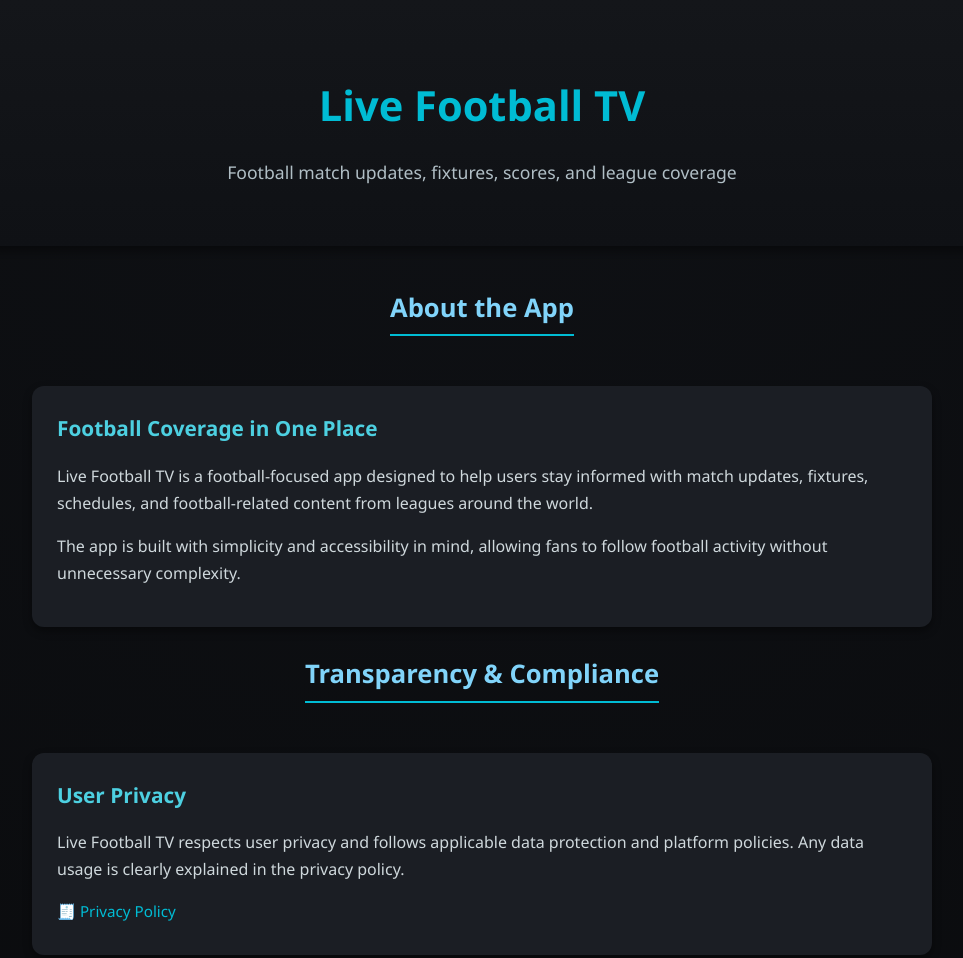
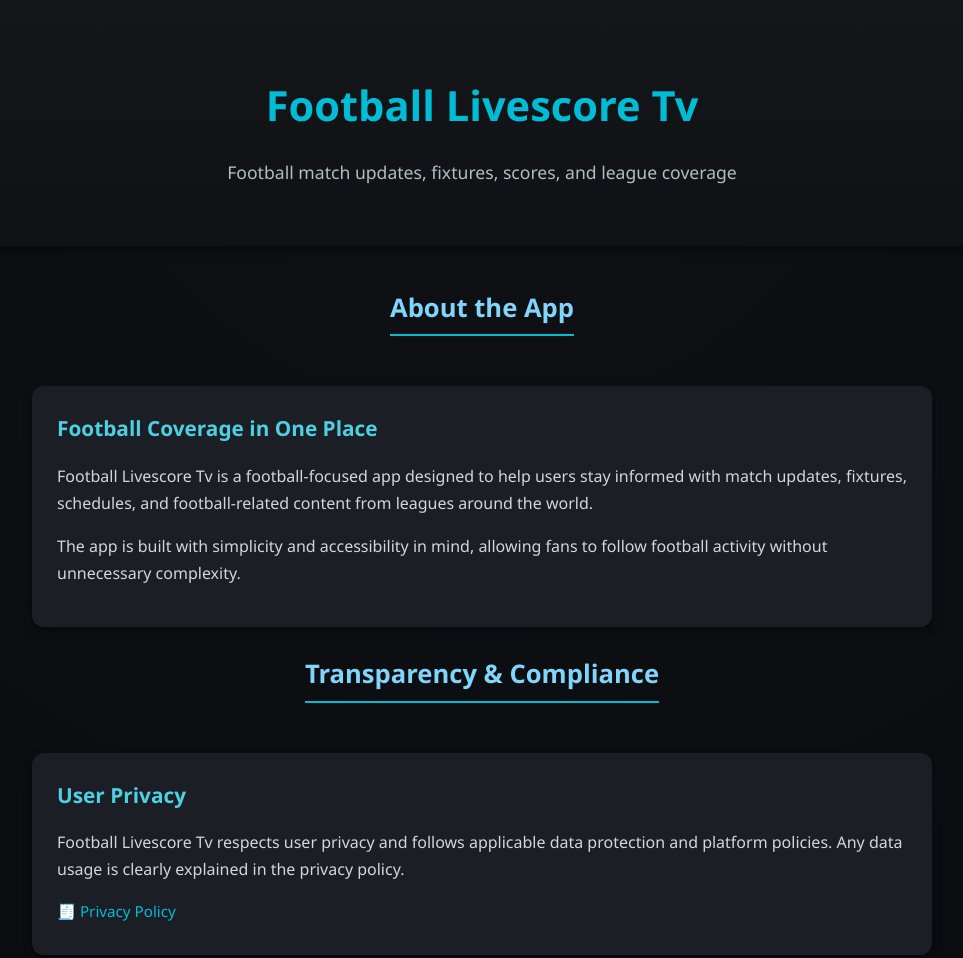
Before and after one commit to Nicky-muindi/nicky-muindi.github.io, a plain HTML site: page football-livescore-tv/index.html in a window 1280 px wide. Shown: the top 958 px of the page, without its empty margins (158-1121 px from the left). Drawn offline with Linux system fonts and the light colour scheme.

Commit message:
Update index.html

```diff
--- a/football-livescore-tv/index.html
+++ b/football-livescore-tv/index.html
@@ -1,13 +1,12 @@
-
 <!DOCTYPE html>
 <html lang="en">
 <head>
   <meta charset="UTF-8" />
   <meta name="viewport" content="width=device-width, initial-scale=1.0" />
 
-  <title>Live Football TV • Match Updates & Football Coverage</title>
+  <title>Football Livescore Tv • Match Updates & Football Coverage</title>
 
-  <meta name="description" content=" Live Football TV provides football match updates, fixtures, scores, and coverage from leagues around the world in one simple app." />
+  <meta name="description" content=" Football Livescore Tv provides football match updates, fixtures, scores, and coverage from leagues around the world in one simple app." />
 
   <style>
     /* ====== Base ====== */
@@ -32,7 +31,7 @@
       transition: color 0.3s ease;
     }
 
-    a: hover {
+    a:hover {
       color: #4dd0e1;
       text-decoration: underline;
     }
@@ -116,7 +115,7 @@
       color: #81d4fa;
     }
 
-    footer a: hover {
+    footer a:hover {
       color: #00bcd4;
     }
 
@@ -137,7 +136,7 @@
 <body>
 
   <header>
-    <h1>Live Football TV</h1>
+    <h1>Football Livescore Tv</h1>
     <p>Football match updates, fixtures, scores, and league coverage</p>
   </header>
 
@@ -147,7 +146,7 @@
     <div class="card">
       <h3>Football Coverage in One Place</h3>
       <p>
-        Live Football TV is a football-focused app designed to help users stay informed with match updates,
+        Football Livescore Tv is a football-focused app designed to help users stay informed with match updates,
         fixtures, schedules, and football-related content from leagues around the world.
       </p>
       <p>
@@ -161,7 +160,7 @@
     <div class="card">
       <h3>User Privacy</h3>
       <p>
-        Live Football TV respects user privacy and follows applicable data protection and platform policies.
+        Football Livescore Tv respects user privacy and follows applicable data protection and platform policies.
         Any data usage is clearly explained in the privacy policy.
       </p>
       <ul>
@@ -182,7 +181,7 @@
   </section>
 
   <footer>
-    <p>© 2025 Live Football TV. All rights reserved.</p>
+    <p>© 2025 Football Livescore Tv. All rights reserved.</p>
     <p>
       Contact:
       <a href="mailto:nicholasmuindi25@gmail.com">nicholasmuindi25@gmail.com</a>
```
